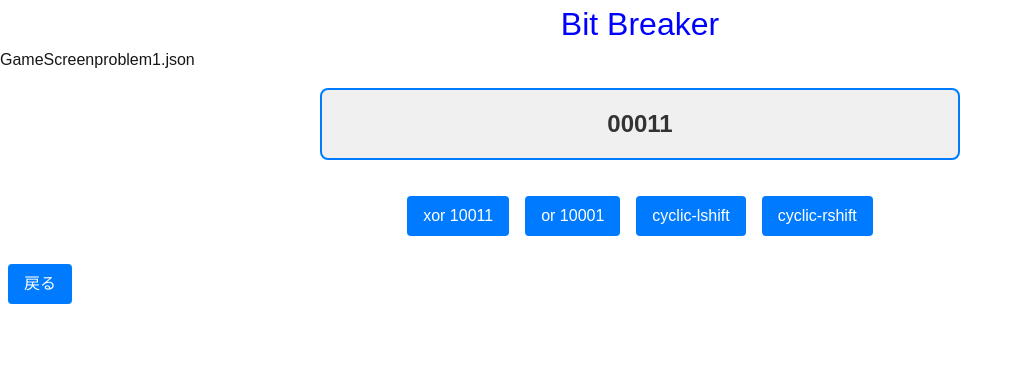
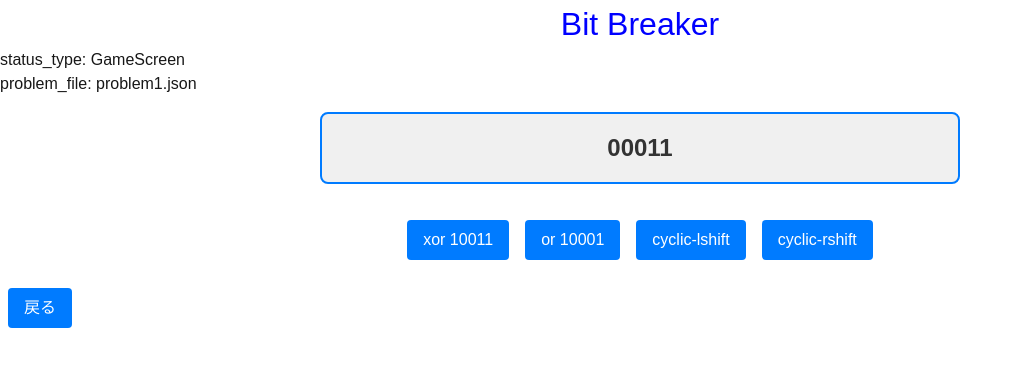
Before and after one commit to Masafiro/bit_game, a Next.js app in the folder src/: page / in a window 1280 px wide. Both pictures are taken after a click on the button "Problem 1". Shown: the top 366 px of the page, without its empty margins (0-1023 px from the left). Built offline with nearby package versions, Linux system fonts and the light colour scheme.

Commit message:
デバッグ出力をわかりやすくする

```diff
--- a/src/app/page.tsx
+++ b/src/app/page.tsx
@@ -160,7 +160,9 @@ export default function Home() {
       return (
         <div>
           <h1 className="title">Bit Breaker</h1>
-          {status.status_type}
+          <div>
+            status_type: {status.status_type}
+          </div>
           <ProblemSelection setStatus={setStatus} />
         </div>
       );
@@ -168,8 +170,12 @@ export default function Home() {
       return (
         <div>
           <h1 className="title">Bit Breaker</h1>
-          {status.status_type}
-          {status.problem_file}
+          <div>
+            status_type: {status.status_type}
+          </div>
+          <div>
+            problem_file: {status.problem_file}
+          </div>
           <Game setStatus={setStatus} problemFile={status.problem_file}/>
         </div>
       );
```
